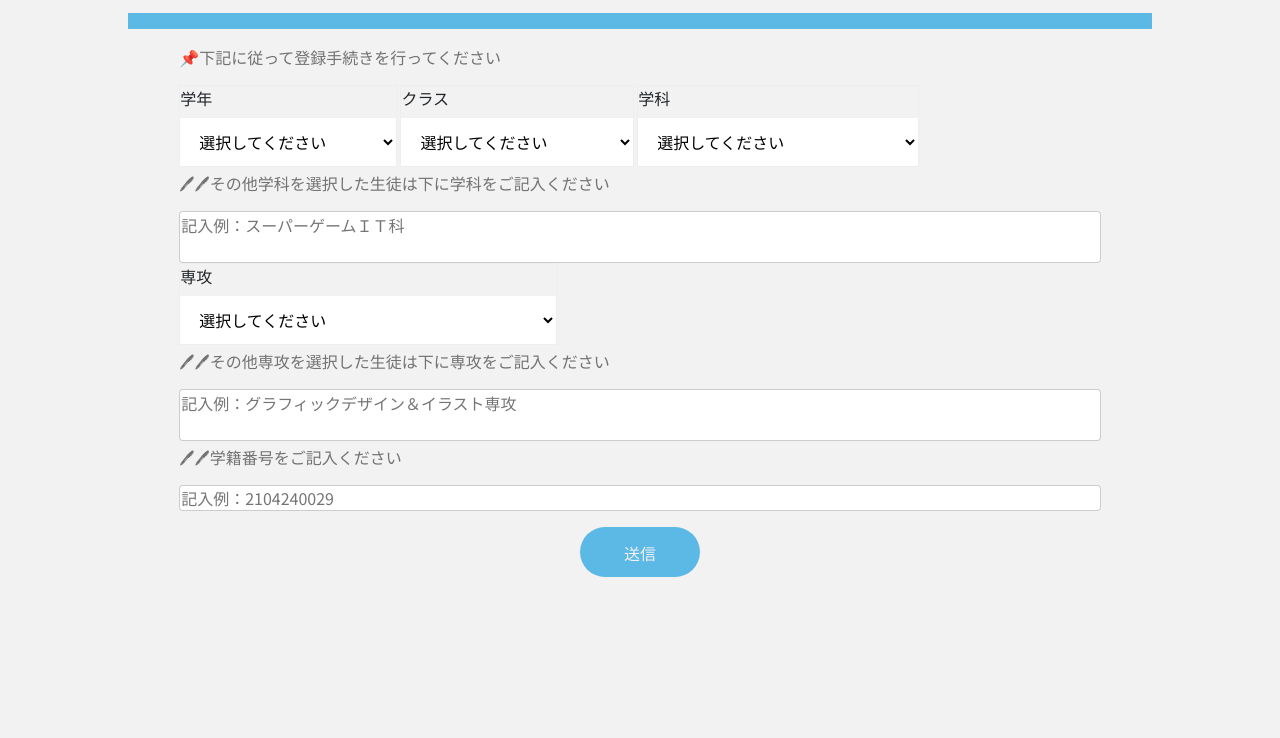
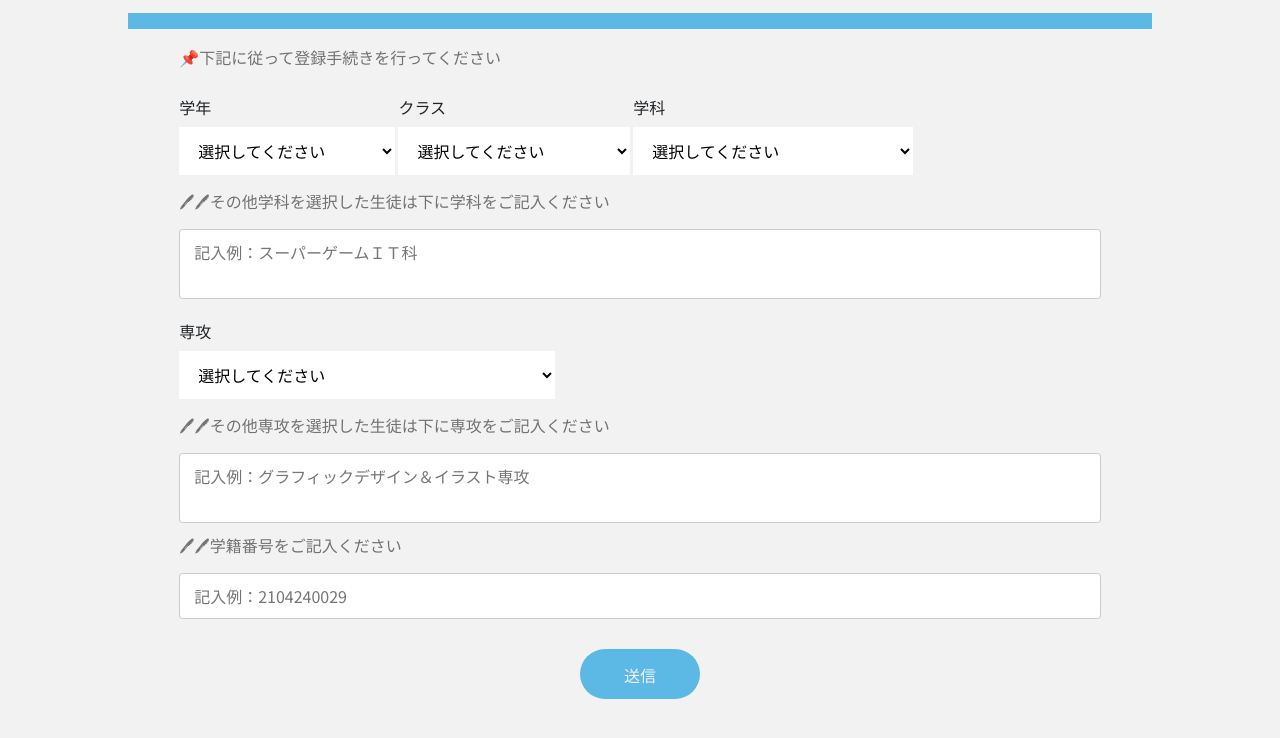
Before and after one commit to rikiyqhks/LineBot-form, a plain HTML site: page index.html in a window 1280 px wide. Shown: the part 176-914 px from the top of the page. Before the commit the page ends 803 px from the top, so only its background shows below. Drawn offline with nearby package versions, Linux system fonts and the light colour scheme; a script that the page names is missing.

Commit message:
Update index.css

```diff
--- a/index.css
+++ b/index.css
@@ -69,8 +69,8 @@ input::-webkit-outer-spin-button {
 .select {
     display: inline-block;
     position: relative;
-    border: 1px solid #eee;
     vertical-align: middle;
+    margin: 10px auto;
 }
 
 .select select {
@@ -91,14 +91,12 @@ input::-webkit-outer-spin-button {
     color: #727272;
 }
 
-.form textarea {
-    width: 100%;
-}
-
 .form-textarea {
     display: block;
     width: 100%;
     border-radius: 4px;
+    margin: 10px auto;
+    padding: 11px 15px;
     border: none;
     box-shadow: 0 0 0 1px #ccc inset;
     appearance: none;
@@ -116,7 +114,7 @@ input::-webkit-outer-spin-button {
     width:  120px;
     height: 50px;
     text-align: center;
-    margin: 16px auto;
+    margin: 30px auto;
     background-color: #5CB8E4;
     border-radius: 25px;
 }
```
